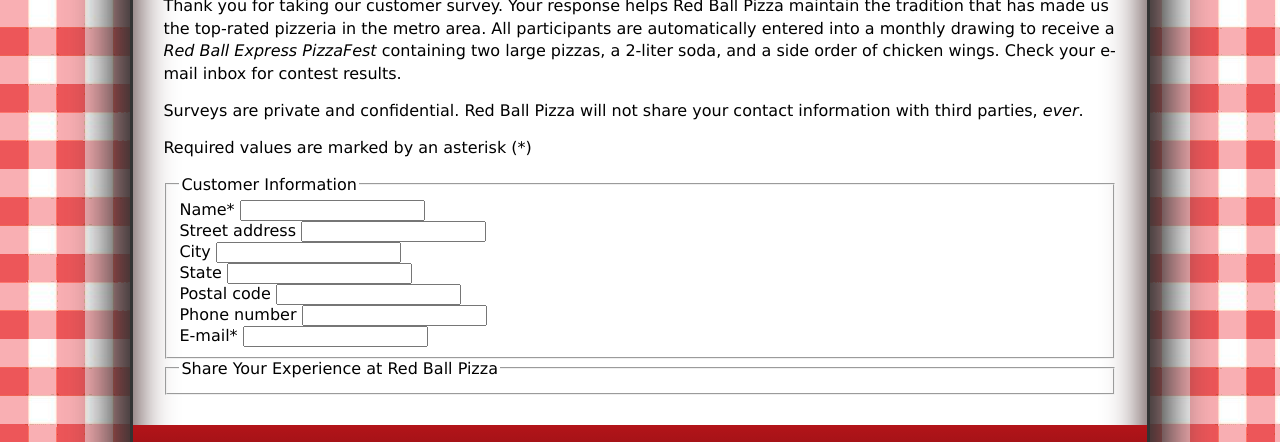
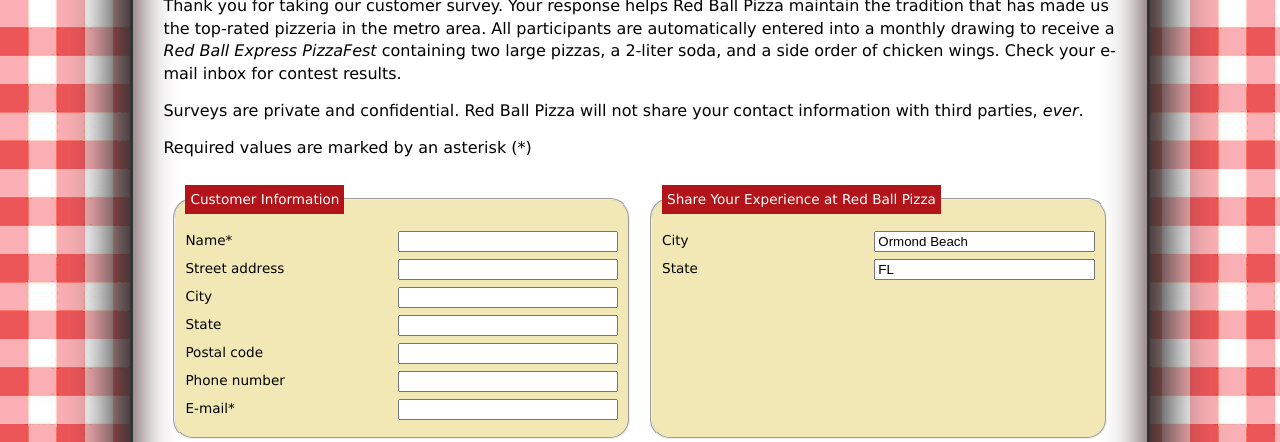
Before and after one commit to nschatz27/tutorial-7, a plain HTML site: page index.html in a window 1280 px wide. Shown: the part 341-783 px from the top of the page. Drawn offline with Linux system fonts and the light colour scheme.

Commit message:
add styles to survey

```diff
--- a/css/rb_forms.css
+++ b/css/rb_forms.css
@@ -12,6 +12,23 @@
 */
 
 /* Form Layout Styles */
+
+form#survey {
+   display: -webkit-flex;
+   display: flex;
+   -webkit-flex-flow: row wrap;
+   flex-flow: row wrap;
+}
+
+form#survey > fieldset {
+   background-color: rgb(241, 232, 181);
+   border-radius: 20px;
+   -webkit-flex: 1 1 300px;
+   flex: 1 1 300px;
+   font-size: 0.85em;
+   padding: 10px;
+   margin: 10px;
+}
 
 div.formRow {
    display: -webkit-flex;
@@ -28,7 +45,11 @@
 
 /* Legend Styles */
 
-
+legend {
+   background-color: rgb(179, 20, 25);
+   color: white;
+   padding: 5px;
+}
 
 /* Text Area Styles */
 
--- a/index.html
+++ b/index.html
@@ -19,6 +19,7 @@
    <title>Red Ball Survey</title>
    <link href="./css/rb_reset.css" rel="stylesheet" />
    <link href="./css/rb_styles.css" rel="stylesheet" />
+   <link href="./css/rb_forms.css" rel="stylesheet" />
    <script src="./js/rb_formsubmit.js"></script>
 </head>
 
@@ -52,7 +53,7 @@
          parties, <em>ever</em>. </p>
       <p>Required values are marked by an asterisk (*)</p>
 
-      <form id="surveys" action="http://www.example.com/redball.survey" method="post">
+      <form id="survey" action="http://www.example.com/redball.survey" method="post">
          <fieldset id="custinfo">
             <legend>Customer Information</legend>
             <div class="formRow">
@@ -94,6 +95,16 @@
 
          <fieldset id="expInfo">
             <legend>Share Your Experience at Red Ball Pizza</legend>
+
+               <div class="formRow">
+                  <label for="city">City</label>
+                  <input name="custCity" id="city" type="text" value="Ormond Beach" />
+               </div>
+
+               <div class="formRow">
+                  <label for="state">State</label>
+                  <input name="custState" id="state" type="text" value="FL" />
+               </div>
          </fieldset>
       </form>
 
```
